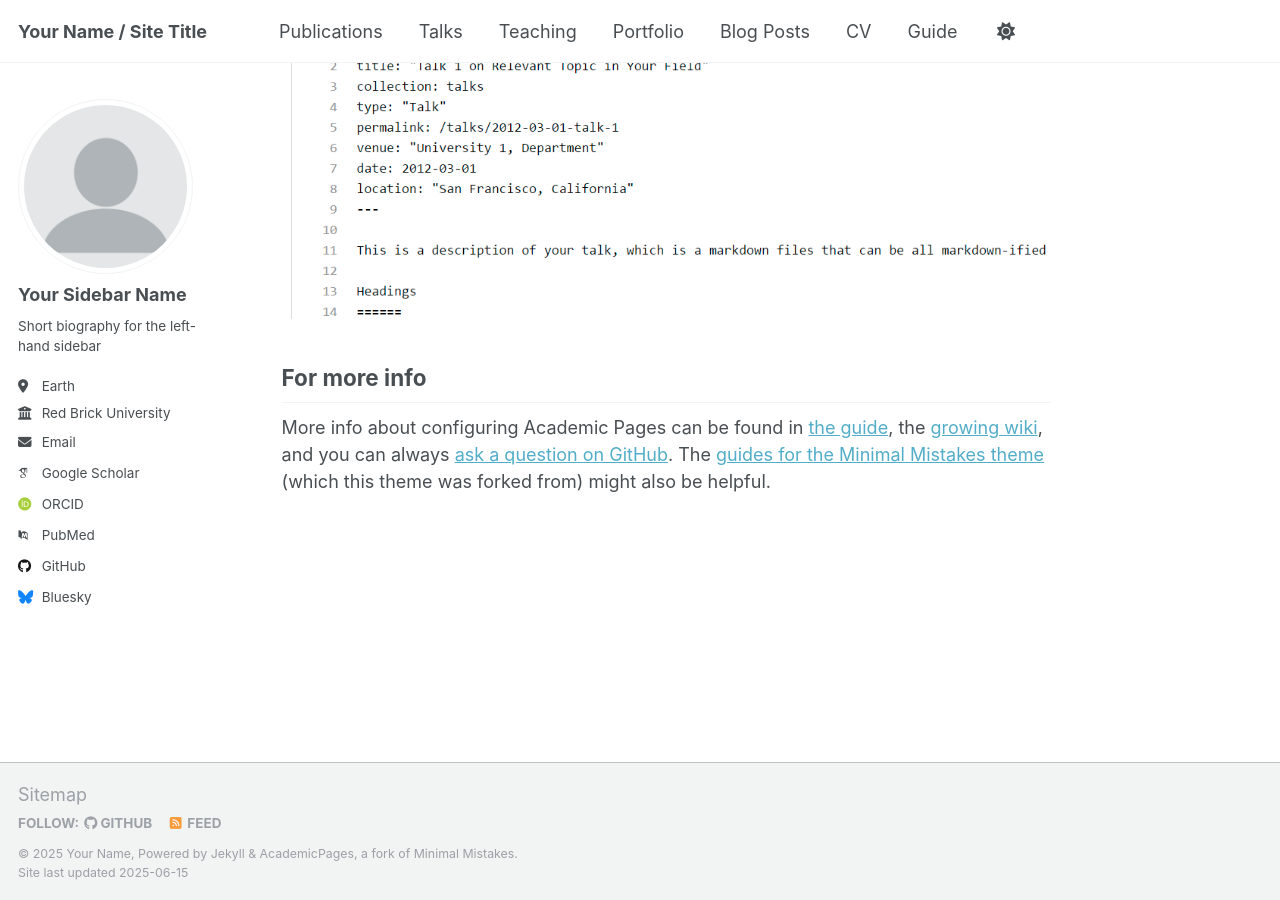
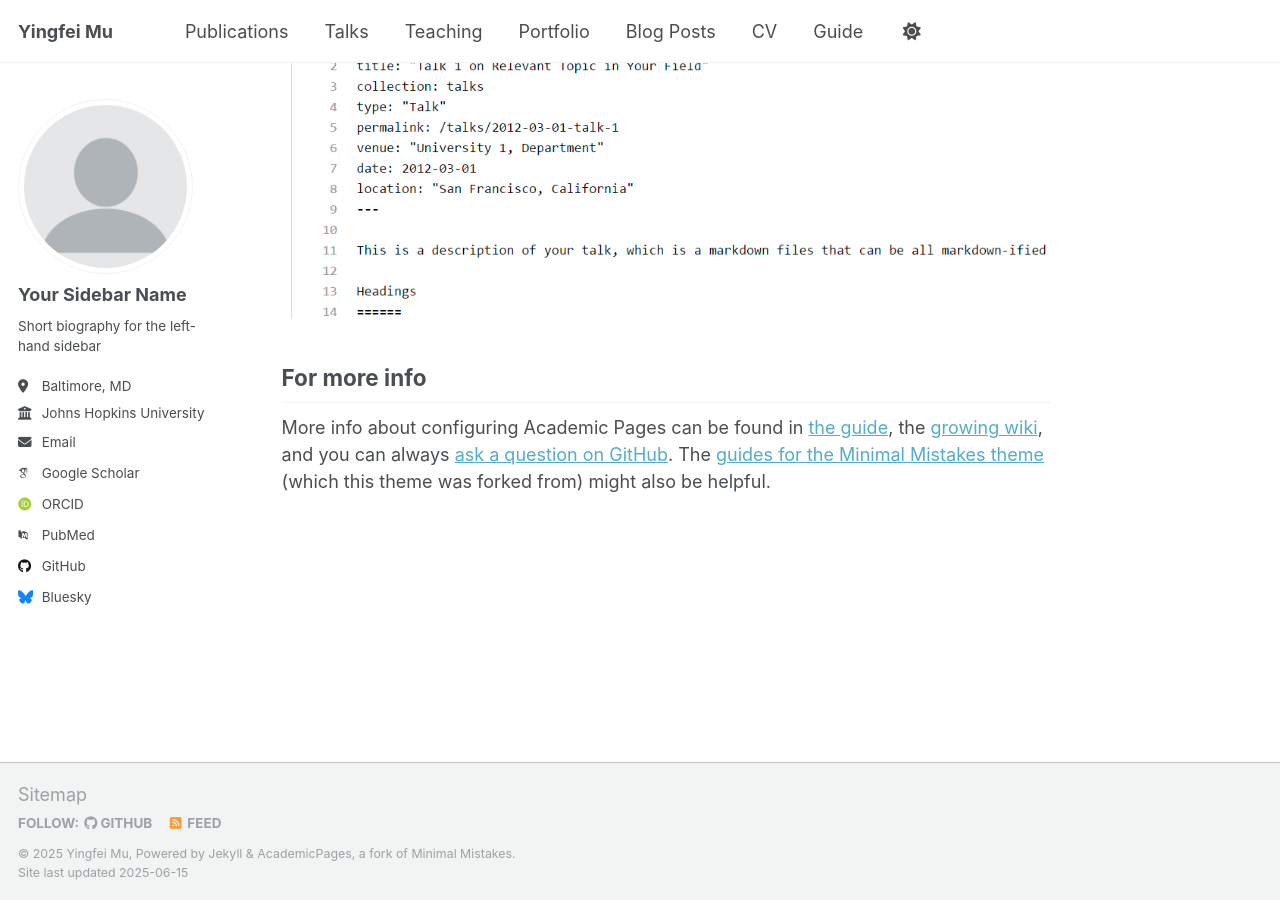
Before and after one commit to InfiniteMu/infinitemu.github.io, a Jekyll site: the page built from _pages/about.md, in a window 1280 px wide and 900 px high, scrolled down 2636 px. Built offline with Jekyll 4.4.1, drawn with Linux system fonts in a browser that asks for light colours; some web fonts are replaced.

Commit message:
Update _config.yml

```diff
--- a/_config.yml
+++ b/_config.yml
@@ -9,13 +9,13 @@
 # Basic Site Settings
 locale                   : "en-US"
 site_theme               : "default"
-title                    : "Your Name / Site Title"
+title                    : "Yingfei Mu"
 title_separator          : "-"
-name                     : &name "Your Name"
+name                     : &name "Yingfei Mu"
 description              : &description "personal description"
-url                      : https://academicpages.github.io # the base hostname & protocol for your site e.g. "https://[your GitHub username].github.io" or if you already have some other page hosted on Github then use "https://[your GitHub username].github.io/[Your Repo Name]"
+url                      : https://infinitemu.github.io # the base hostname & protocol for your site e.g. "https://infnitemu.github.io" or if you already have some other page hosted on Github then use "https://[your GitHub username].github.io/[Your Repo Name]"
 baseurl                  : "" # the subpath of your site, e.g. "/blog"
-repository               : "academicpages/academicpages.github.io"
+repository               : "infinitemu/infinitemu.github.io"
 
 # Site Author - The following control what appear as part of the author content on the side bar.
 #               If a field is blank the icon and link will not appear, otherwise it will be shown.
@@ -26,10 +26,10 @@ author:
   name             : "Your Sidebar Name"
   pronouns         : # example: "she/her"
   bio              : "Short biography for the left-hand sidebar"
-  location         : "Earth"
-  employer         : "Red Brick University"
+  location         : "Baltimore, MD"
+  employer         : "Johns Hopkins University"
   uri              : # URL
-  email            : "none@example.org"
+  email            : "ymu7@jh.edu"
 
   # Academic websites
   academia         : # URL
```
